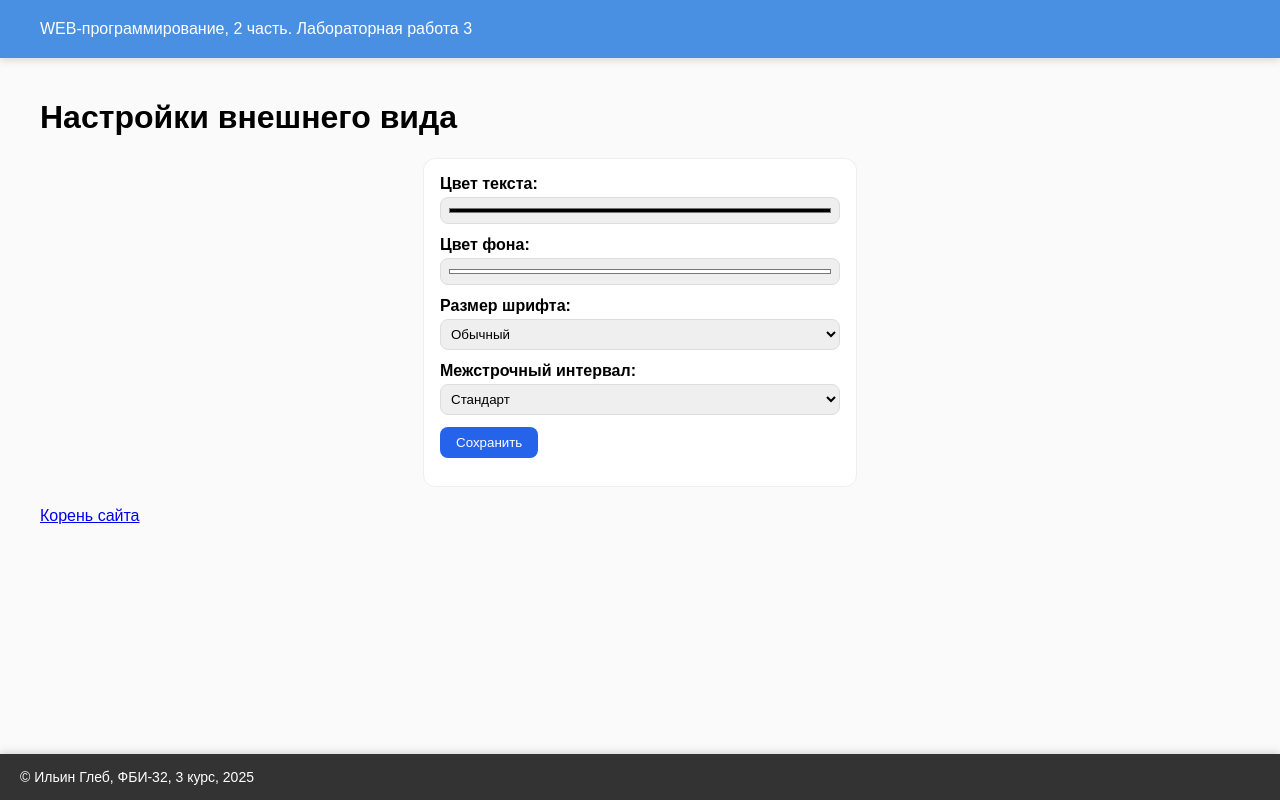
After one commit to IlinGlebD/web-back-labs, a Flask app: page /lab3/settings in a window 1280 px wide. The commit adds this page. Run offline with Flask 3, Linux system fonts and the light colour scheme.

Commit message:
Настройки отображения

```diff
--- a/lab3.py
+++ b/lab3.py
@@ -70,3 +70,40 @@ def pay():
 def success():
     price = request.values.get('price', type=int)
     return render_template('lab3/success.html', price=price)
+
+
+@lab3.route('/lab3/settings')
+def settings():
+    # получаем параметры из адресной строки
+    color = request.args.get('color')
+    bgcolor = request.args.get('bgcolor')
+    fontsize = request.args.get('fontsize')
+    lineheight = request.args.get('lineheight')
+
+    # если есть изменения — ставим cookie и делаем redirect
+    if any([color, bgcolor, fontsize, lineheight]):
+        resp = make_response(redirect('/lab3/settings'))
+        if color:
+            resp.set_cookie('color', color)
+        if bgcolor:
+            resp.set_cookie('bgcolor', bgcolor)
+        if fontsize:
+            resp.set_cookie('fontsize', fontsize)
+        if lineheight:
+            resp.set_cookie('lineheight', lineheight)
+        return resp
+
+    # читаем текущие cookie и отображаем шаблон
+    color = request.cookies.get('color')
+    bgcolor = request.cookies.get('bgcolor')
+    fontsize = request.cookies.get('fontsize')
+    lineheight = request.cookies.get('lineheight')
+
+    resp = make_response(render_template(
+        'lab3/settings.html',
+        color=color,
+        bgcolor=bgcolor,
+        fontsize=fontsize,
+        lineheight=lineheight
+    ))
+    return resp
--- a/templates/base.html
+++ b/templates/base.html
@@ -8,6 +8,22 @@
     <link rel="icon" type="image/x-icon" href="{{ url_for('static', filename='favicon/favicon.ico') }}">
     <link rel="icon" type="image/png" sizes="32x32" href="{{ url_for('static', filename='favicon/favicon-32x32.png') }}">
     <link rel="icon" type="image/png" sizes="16x16" href="{{ url_for('static', filename='favicon/favicon-16x16.png') }}">
+    <style>
+        body {
+            {% if request.cookies.get('color') %}
+            color: {{ request.cookies.get('color') }};
+            {% endif %}
+            {% if request.cookies.get('bgcolor') %}
+            background-color: {{ request.cookies.get('bgcolor') }};
+            {% endif %}
+            {% if request.cookies.get('fontsize') %}
+            font-size: {{ request.cookies.get('fontsize') }};
+            {% endif %}
+            {% if request.cookies.get('lineheight') %}
+            line-height: {{ request.cookies.get('lineheight') }};
+            {% endif %}
+        }
+    </style>
 </head>
 <body>
     <header>
--- a/templates/lab3/lab3.html
+++ b/templates/lab3/lab3.html
@@ -15,5 +15,6 @@
        <li><a href="/lab3/del_cookie">Удаление куки</a></li>
        <li><a href="/lab3/form1">Формы</a></li>
        <li><a href="/lab3/order">Заказ напитка</a></li>
+        <li><a href="/lab3/settings">Настройки отображения</a></li>
     </ol>
 {% endblock %}
--- /dev/null
+++ b/templates/lab3/settings.html
@@ -0,0 +1,78 @@
+{% extends "base.html" %}
+
+{% block lab %}Лабораторная работа 3{% endblock %}
+
+{% block main %}
+    <style>
+        form {
+            max-width: 400px;
+            margin: 20px auto;
+            padding: 16px;
+            border: 1px solid #eee;
+            border-radius: 12px;
+            background: #fff;
+        }
+        div {
+            margin-bottom: 12px;
+        }
+        label {
+            display: block;
+            margin-bottom: 4px;
+            font-weight: 600;
+        }
+        select, input[type="color"] {
+            padding: 6px;
+            width: 100%;
+            border-radius: 8px;
+            border: 1px solid #ddd;
+        }
+        button {
+            padding: 8px 16px;
+            border: none;
+            border-radius: 8px;
+            background-color: #2563eb;
+            color: white;
+            cursor: pointer;
+        }
+        button:hover {
+            filter: brightness(1.05);
+        }
+    </style>
+
+    <h1>Настройки внешнего вида</h1>
+    <form>
+        <div>
+            <label for="color">Цвет текста:</label>
+            <input type="color" id="color" name="color" value="{{ color or '#000000' }}">
+        </div>
+
+        <div>
+            <label for="bgcolor">Цвет фона:</label>
+            <input type="color" id="bgcolor" name="bgcolor" value="{{ bgcolor or '#ffffff' }}">
+        </div>
+
+        <div>
+            <label for="fontsize">Размер шрифта:</label>
+            <select id="fontsize" name="fontsize">
+                <option value="14px" {% if fontsize == '14px' %}selected{% endif %}>Маленький</option>
+                <option value="16px" {% if fontsize == '16px' or not fontsize %}selected{% endif %}>Обычный</option>
+                <option value="18px" {% if fontsize == '18px' %}selected{% endif %}>Крупный</option>
+                <option value="22px" {% if fontsize == '22px' %}selected{% endif %}>Очень крупный</option>
+            </select>
+        </div>
+
+        <div>
+            <label for="lineheight">Межстрочный интервал:</label>
+            <select id="lineheight" name="lineheight">
+                <option value="1.2" {% if lineheight == '1.2' %}selected{% endif %}>Плотно</option>
+                <option value="1.5" {% if lineheight == '1.5' or not lineheight %}selected{% endif %}>Стандарт</option>
+                <option value="1.8" {% if lineheight == '1.8' %}selected{% endif %}>Свободно</option>
+                <option value="2.0" {% if lineheight == '2.0' %}selected{% endif %}>Очень свободно</option>
+            </select>
+        </div>
+
+        <div>
+            <button type="submit">Сохранить</button>
+        </div>
+    </form>
+{% endblock %}
```
